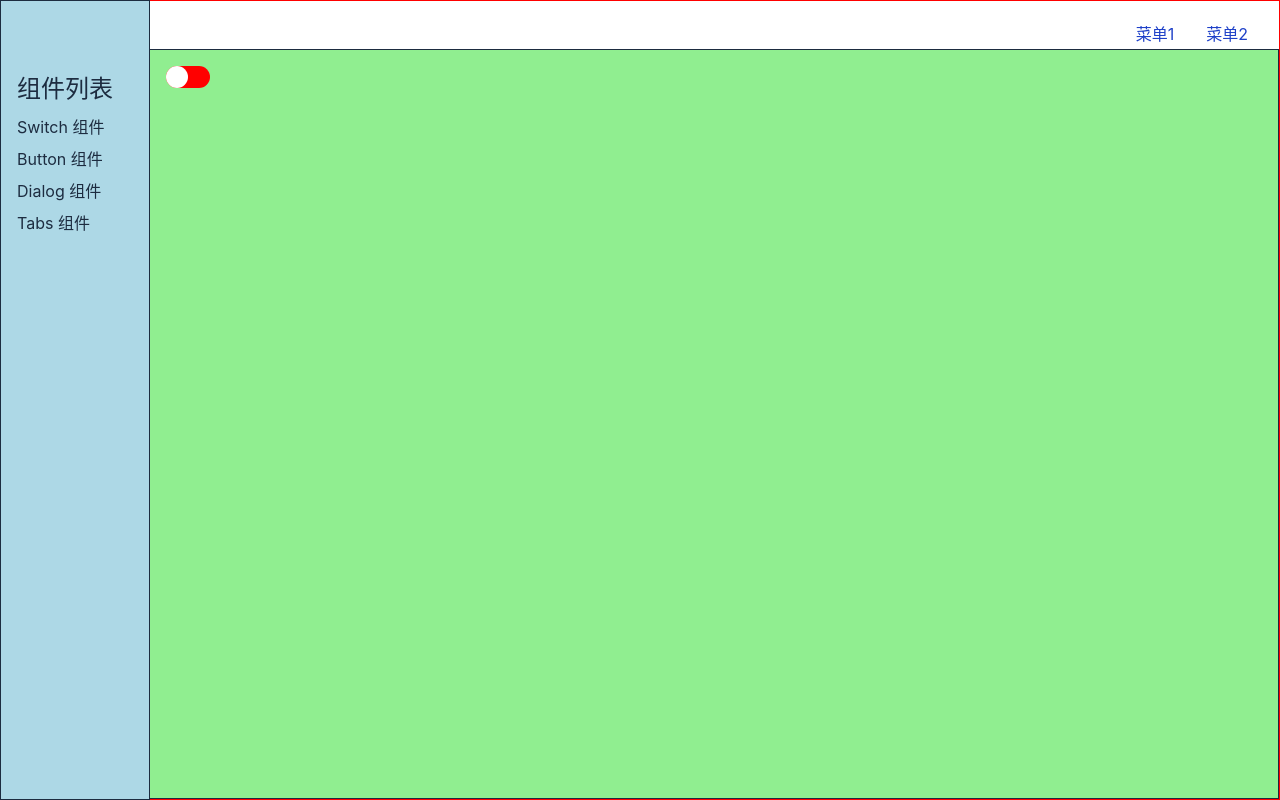
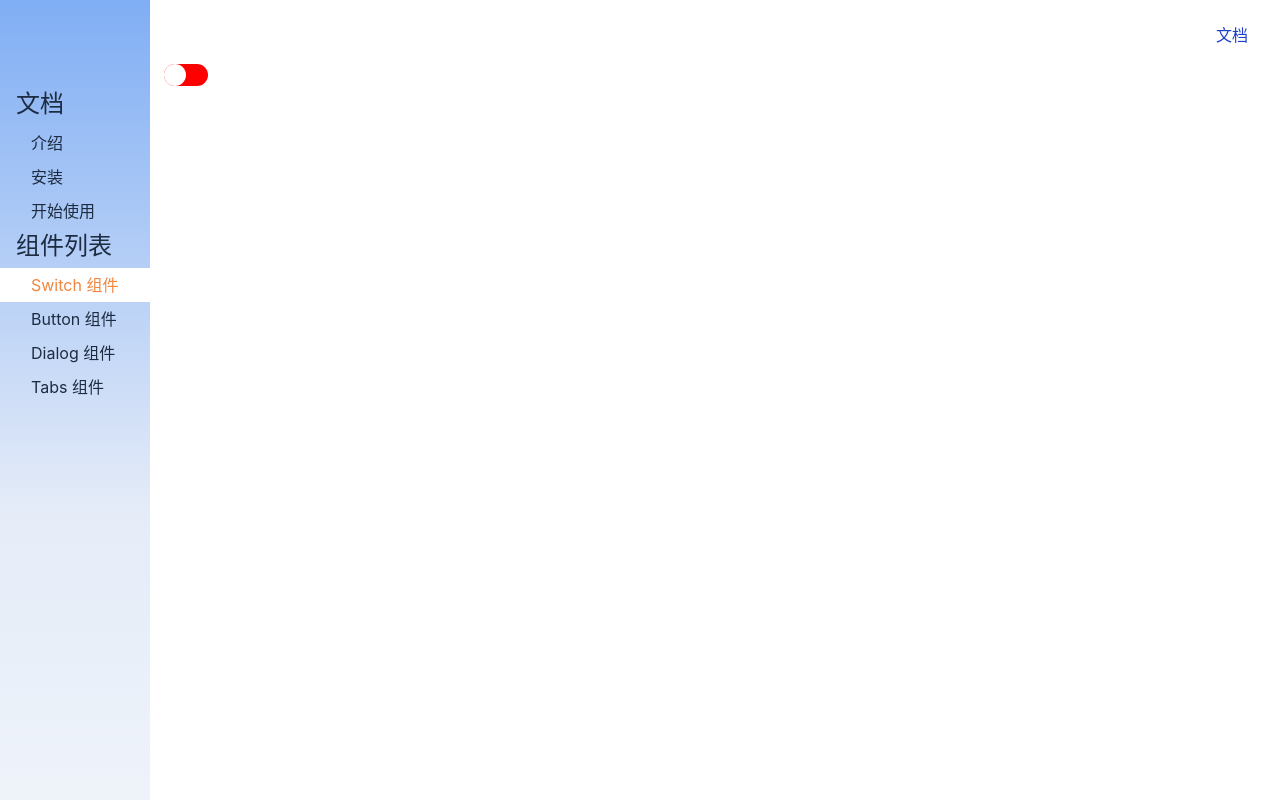
Before and after one commit to ac97nj/sun-ui-1, a Vue app: page /#/doc/switch in a window 1280 px wide. Built offline with nearby package versions, Linux system fonts and the light colour scheme.

Commit message:
引入github 样式

```diff
--- a/index.html
+++ b/index.html
@@ -5,7 +5,7 @@
   <link rel="icon" href="/favicon.ico" />
   <meta name="viewport" content="width=device-width, initial-scale=1.0">
   <title>Vite App</title>
-    <script src="//at.alicdn.com/t/font_2151721_2wk1oqfuosc.js
+    <script src="//at.alicdn.com/t/font_2151721_mcpzjwcz348.js
 "></script>
 </head>
 <body>
--- a/package.json
+++ b/package.json
@@ -7,6 +7,7 @@
   },
   "dependencies": {
     "fonts.css": "^2.0.0",
+    "github-markdown-css": "^4.0.0",
     "vue": "^3.0.0-rc.1",
     "vue-router": "4.0.0-beta.3"
   },
--- a/src/components/Topnav.vue
+++ b/src/components/Topnav.vue
@@ -1,15 +1,21 @@
 <template>
   <div class="topnav">
-    <div class="logo">
+    <router-link class="logo" to="/">
       <svg class="icon">
         <use xlink:href="#icon-taiyang"></use>
       </svg>
-    </div>
+    </router-link>
     <ul class="menu">
-      <li>菜单1</li>
-      <li>菜单2</li>
+      <li>
+        <router-link to="/doc">文档</router-link>
+      </li>
+
     </ul>
-    <span class="toggleAside" @click="toggle"></span>
+    <svg
+        v-if="toggleMenuButtonVisible"
+        class="toggleAside" @click="toggle">
+          <use xlink:href="#icon-menu"></use>
+    </svg>
   </div>
 </template>
 
@@ -19,6 +25,13 @@ import {inject, Ref} from 'vue';
 
 export default {
   name: 'Topnav',
+  props: {
+    toggleMenuButtonVisible: {
+      type: Boolean,
+      default: false
+    }
+  },
+
   setup() {
     const menVisible = inject<Ref<boolean>>('menVisible');  //get
     const toggle = () => {
@@ -50,8 +63,8 @@ export default {
     margin-right: auto;
 
     > svg {
-      width: 32px;
-      height: 32px;
+      width: 35px;
+      height: 35px;
     }
   }
 
@@ -68,7 +81,6 @@ export default {
 
   > .toggleAside {
     display: none;
-    background: red;
     height: 30px;
     width: 30px;
     position: absolute;
--- a/src/lib/GDialog.vue
+++ b/src/lib/GDialog.vue
@@ -76,7 +76,6 @@ export default {
 <style lang="scss">
 .sun-dialog-overlay {
   position: fixed;
-  border: 1px solid red;
   top: 0;
   left: 0;
   width: 100%;
@@ -132,7 +131,6 @@ export default {
     font-size: 20px;
     width: 25px;
     height: 25px;
-    border: 1px solid;
     border-radius: 12.5px;
     color: red;
   }
--- a/src/main.ts
+++ b/src/main.ts
@@ -4,6 +4,8 @@ import './index.scss';
 import {createApp} from 'vue';      //创建 App 实例重要函数.从 Vue 中引入
 import App from './App.vue';
 import {router} from './router';
+import 'github-markdown-css'
+
 
 
 const app = createApp(App);
--- a/src/view/Doc.vue
+++ b/src/view/Doc.vue
@@ -1,8 +1,21 @@
 <template>
   <div class="layout">
-    <Topnav class="nav"/>
+    <Topnav :toggleMenuButtonVisible="true" class="nav"/>
     <div class="content">
       <aside v-if="menVisible">
+        <div>
+          <h2>文档</h2>
+          <ol>
+            <li>
+              <router-link to="/doc/intro">介绍</router-link>
+            </li>
+            <li>
+              <router-link to="/doc/install">安装</router-link>
+            </li>
+            <li>
+              <router-link to="/doc/get-stated">开始使用</router-link>
+            </li>
+          </ol>
           <h2>组件列表</h2>
           <ol>
             <li>
@@ -18,6 +31,7 @@
               <router-link to="/doc/tabs">Tabs 组件</router-link>
             </li>
           </ol>
+        </div>
       </aside>
       <main>
         <router-view/>
@@ -42,6 +56,7 @@ export default {
 
 <style lang="scss" scoped>
 
+
 .layout {
   display: flex;
   flex-direction: column;
@@ -52,7 +67,6 @@ export default {
   }
 
   > .content {
-    border: 1px solid red;
     flex-grow: 1;
     padding-top: 48px;
     padding-left: 148px;
@@ -67,31 +81,47 @@ export default {
 
   > aside {
     flex-shrink: 0;
-    border: 1px solid;
   }
 
   > main {
     flex-grow: 1;
     padding: 16px;
-    background: lightgreen;
-    border: 1px solid;
   }
 }
 
 aside {
-  background: lightblue;
+  background: linear-gradient(360deg, rgba(238, 243, 250, 1) 0%, rgba(229, 236, 248, 1) 36%, rgba(128, 174, 244, 1) 100%);
   width: 150px;
   position: fixed;
-  top:0;
+  top: 0;
   left: 0;
-  padding: 70px 16px 16px;
+  //padding: 70px 16px 16px;
+  padding: 16px 0;
   height: 100%;
-  > h2 {
+
+
+  > div {
+    padding-top: 70px
+  }
+
+
+  > div > h2 {
     margin-bottom: 4px;
+    padding: 0 16px;
   }
-  > ol {
+
+  > div > ol {
     > li {
-      padding: 4px 0;
+      > a {
+        display: block;
+        padding: 5px 31px;
+        text-decoration: none;
+      }
+
+      .router-link-active {
+        color: #f0863f;
+        background: white;
+      }
     }
   }
 }
--- /dev/null
+++ b/src/view/GetStarted.vue
@@ -0,0 +1,40 @@
+<template>
+  <article class="markdown-body">
+    <h1>
+      开始使用
+    </h1>
+
+    <p>请先<a href="#/doc/install">安装</a>本组件库。</p>
+    <p>然后在你的代码中写入下面的代码</p>
+    <pre><code>import {Button, Tabs, Switch, Dialog} from "king-ui"</code></pre>
+    就可以使用我提供的组件了。
+
+    <h2>Vue 单文件组件</h2>
+    <p>代码示例：</p>
+    <pre><code>&lt;template&gt;
+  &lt;div&gt;&lt;Button&gt;按钮&lt;/Button&gt;&lt;/div&gt;
+&lt;/template&gt;
+&lt;script&gt;
+  import {Button, Tabs, Switch, Dialog} from "king-ui"
+  export default {
+    components: {Button}
+  }
+&lt;/script&gt;
+ </code></pre>
+
+  </article>
+</template>
+
+<script lang="ts">
+
+
+export default {
+  name: 'GetStarted'
+};
+
+
+</script>
+
+<style lang="scss" scoped>
+
+</style>
--- a/src/view/Home.vue
+++ b/src/view/Home.vue
@@ -1,5 +1,5 @@
 <template>
-  <div>
+  <div class="topnavBanner">
     <Topnav></Topnav>
     <div class="banner">
       <h1>小太阳 UI</h1>
@@ -11,23 +11,34 @@
     </div>
   </div>
   <div class="features">
-    <svg class="icon">
+    <ul>
+      <li>
+        <svg>
           <use xlink:href="#icon-Vue"></use>
         </svg>
-    <svg class="icon">
+        <h3>基于 Vue 3</h3>
+        <p>骄傲地使用了 Vue 3 Composition API</p>
+      </li>
+      <li>
+        <svg>
           <use xlink:href="#icon-TS"></use>
         </svg>
-    <svg class="icon">
+        <h3>基于 TypeScript </h3>
+        <p>源代码采用 TypeScript 书写（非严格检查）</p>
+      </li>
+      <li>
+        <svg>
           <use xlink:href="#icon-Lamp"></use>
         </svg>
-
-
+        <h3>代码易读</h3>
+        <p>每个组件的源代码都极其简洁</p>
+      </li>
+    </ul>
   </div>
 </template>
 
 <script lang="ts">
 import Topnav from '../components/Topnav.vue';
-
 
 
 export default {
@@ -39,12 +50,50 @@ export default {
 
 <style lang="scss" scoped>
 
+.topnavBanner {
+  background: linear-gradient(90deg, rgba(238, 243, 250, 1) 0%, rgba(229, 236, 248, 1) 36%, rgba(128, 174, 244, 1) 100%);
+  clip-path: ellipse(80% 60% at 50% 40%);
+
+}
+
 
 .features {
 
-  > svg {
+  margin: 64px auto;
+  width: 400px;
+  @media (min-width: 800px) {
+    width: 800px;
+  }
+  @media (min-width: 1200px) {
+    width: 1200px;
+  }
+  >ul {
+    display: flex;
+    flex-wrap: wrap;
+    >li {
+      width: 400px;
+      margin: 16px 0;
+      display: grid;
+      justify-content: start;
+      align-content: space-between;
+      grid-template-areas:
+        "icon title"
+        "icon text";
+      grid-template-columns: 80px auto;
+      grid-template-rows: 1fr auto;
+      >svg {
+        grid-area: icon;
         width: 64px;
         height: 64px;
+      }
+      >h3 {
+        grid-area: title;
+        font-size: 28px;
+      }
+      >p {
+        grid-area: text
+      }
+    }
   }
 
 }
@@ -57,7 +106,6 @@ export default {
   justify-content: center;
   align-items: center;
   flex-direction: column;
-  background: linear-gradient(90deg, rgba(238, 243, 250, 1) 0%, rgba(229, 236, 248, 1) 36%, rgba(128, 174, 244, 1) 100%);
 
 
   > .actions {
--- /dev/null
+++ b/src/view/install.vue
@@ -0,0 +1,30 @@
+<template>
+  <article class="markdown-body">
+    <h1>安装</h1>
+    <p>打开终端运行下列命令：</p>
+    <pre><code>npm install king-ui</code></pre>
+    <p>或</p>
+    <pre><code>yarn add king-ui</code></pre>
+
+    <p>
+      下一节：<a href="#/doc/get-started">开始使用</a>
+    </p>
+  </article>
+</template>
+
+<script lang="ts">
+
+
+
+export default {
+  name: 'install'
+
+
+}
+
+
+</script>
+
+<style lang="scss" scoped>
+
+</style>
--- /dev/null
+++ b/src/view/intro.vue
@@ -0,0 +1,25 @@
+<template>
+  <article class="markdown-body">
+    <h1>介绍</h1>
+    <p>King UI 是一款基于 Vue 3 和 TypeScript 的 UI 组件库。</p>
+    <p>这款组件库其实是我为了总结自己这几年的技术经验而写的，全程亲手编写，尽量不采用第三方库，包括你现在看到的这个官网也几乎都是我自己写的。</p>
+    <p>所以如果强烈不建议你将此 UI 库用于生产环境。但如果你是抱着看源代码的目的来的，那么这个库还是值得一看的。源代码放在了 github.com/frankfang/xxxxxxx，历史提交信息非常规范，你可以按提交的顺序逐个查看；你也可以直接查看每个组件的源代码和示例，运行方法见 README.md。</p>
+    下一节：<a href="#/doc/install">安装</a>
+  </article>
+</template>
+
+<script lang="ts">
+
+
+export default  {
+  name: 'intro'
+
+
+}
+
+
+</script>
+
+<style lang="scss" scoped>
+
+</style>
```
Also changed, not shown: src/lib/GButton.vue (+9 -4 lines), src/router.ts (+14 -11 lines), 1 other file (tests, documents, lock files or other folders). Lines whose indentation alone changed are shown as unchanged.
